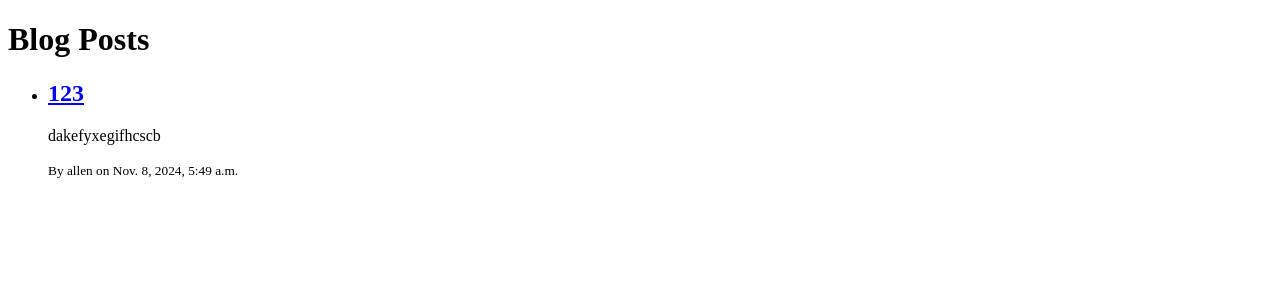
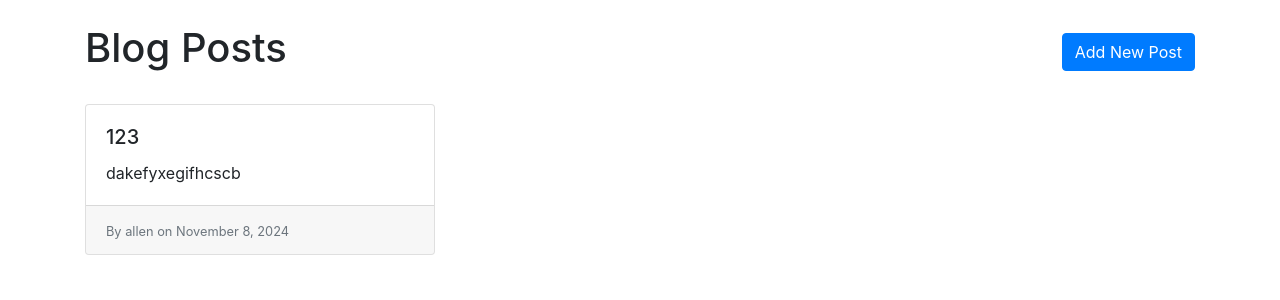
Before and after one commit to allan-nganga/my_blog, a Django app: page / in a window 1280 px wide. Shown: the top 300 px of the page. Run offline with Django 5.2, Linux system fonts and the light colour scheme; data comes from the database, SQL or seed files in the repository; both versions use the stored data as it was after the commit; some libraries are stand-ins or nearby versions.

Commit message:
Added a new post button and a forms page to allow a user to add a new post

```diff
--- /dev/null
+++ b/blog_app/forms.py
@@ -0,0 +1,5 @@
+from django import forms
+
+class PostForm(forms.Form):
+    title = forms.CharField(label="Title", max_length=200)
+    content = forms.CharField(label="Content", widget=forms.Textarea)
--- a/blog_app/templates/blog/post_list.html
+++ b/blog_app/templates/blog/post_list.html
@@ -4,19 +4,41 @@
     <meta charset="UTF-8">
     <meta name="viewport" content="width=device-width, initial-scale=1.0">
     <title>Blog - Homepage</title>
+    <!-- Bootstrap CSS -->
+    <link href="https://stackpath.bootstrapcdn.com/bootstrap/4.5.2/css/bootstrap.min.css" rel="stylesheet">
 </head>
 <body>
-    <h1>Blog Posts</h1>
-    <ul>
-        {% for post in posts %}
-            <li>
-                <h2><a href="#">{{ post.title }}</a></h2>
-                <p>{{ post.content|truncatewords:20 }}</p>
-                <small>By {{ post.author }} on {{ post.created_at }}</small>
-            </li>
-        {% empty %}
-            <li>No posts available.</li>
-        {% endfor %}
-    </ul>
+    <div class="container my-4">
+        <div class="d-flex justify-content-between align-items-center mb-4">
+            <h1>Blog Posts</h1>
+            <!-- Button to add a new post -->
+            <a href="{% url 'new_post' %}" class="btn btn-primary">Add New Post</a>
+        </div>
+
+        {% if posts %}
+            <div class="row">
+                {% for post in posts %}
+                    <div class="col-md-6 col-lg-4 mb-4">
+                        <div class="card h-100">
+                            <div class="card-body">
+                                <h5 class="card-title">{{ post.title }}</h5>
+                                <p class="card-text">{{ post.content|truncatewords:20 }}</p>
+                            </div>
+                            <div class="card-footer">
+                                <small class="text-muted">By {{ post.author }} on {{ post.created_at|date:"F j, Y" }}</small>
+                            </div>
+                        </div>
+                    </div>
+                {% endfor %}
+            </div>
+        {% else %}
+            <p>No posts available. Click "Add New Post" to get started.</p>
+        {% endif %}
+    </div>
+
+    <!-- Bootstrap JS and dependencies (optional) -->
+    <script src="https://code.jquery.com/jquery-3.5.1.slim.min.js"></script>
+    <script src="https://cdn.jsdelivr.net/npm/@popperjs/core@2.5.2/dist/umd/popper.min.js"></script>
+    <script src="https://stackpath.bootstrapcdn.com/bootstrap/4.5.2/js/bootstrap.min.js"></script>
 </body>
 </html>
--- a/blog_app/urls.py
+++ b/blog_app/urls.py
@@ -3,4 +3,5 @@ from . import views
 
 urlpatterns = [
     path('', views.post_list, name='post_list'),    # Homepage URL
+    path('post/new/', views.new_post, name='new_post'), # Add a new post URL
 ]
--- a/blog_app/views.py
+++ b/blog_app/views.py
@@ -1,7 +1,25 @@
-from django.shortcuts import render
+from django.shortcuts import render, redirect
 from .models import Post
+from .forms import PostForm
 
 # Create your views here.
 def post_list(request):
     posts = Post.objects.all().order_by('-created_at')  #Get all posts, ordered by  creation date (newest first)
     return render(request, 'blog/post_list.html', {'posts':posts})
+
+# Function for new post
+def new_post(request):
+    if request.method == "POST":
+        form = PostForm(request.POST)
+        if form.is_valid():
+            # Save the post data to the database
+            post = Post(
+                title = form.cleaned_data['title'],
+                content = form.cleaned_data['content'],
+                author = request.user   # Assuming the user is logged in
+            )
+            post.save()
+            return redirect('post_list')    # Redirect to the homepage after saving
+    else:
+        form = PostForm()
+    return render(request, 'blog/post_form.html', {'form':form})
```
Also changed, not shown: blog_app/templates/blog/post_form.html (added, +38 -0 lines), db.sqlite3.
